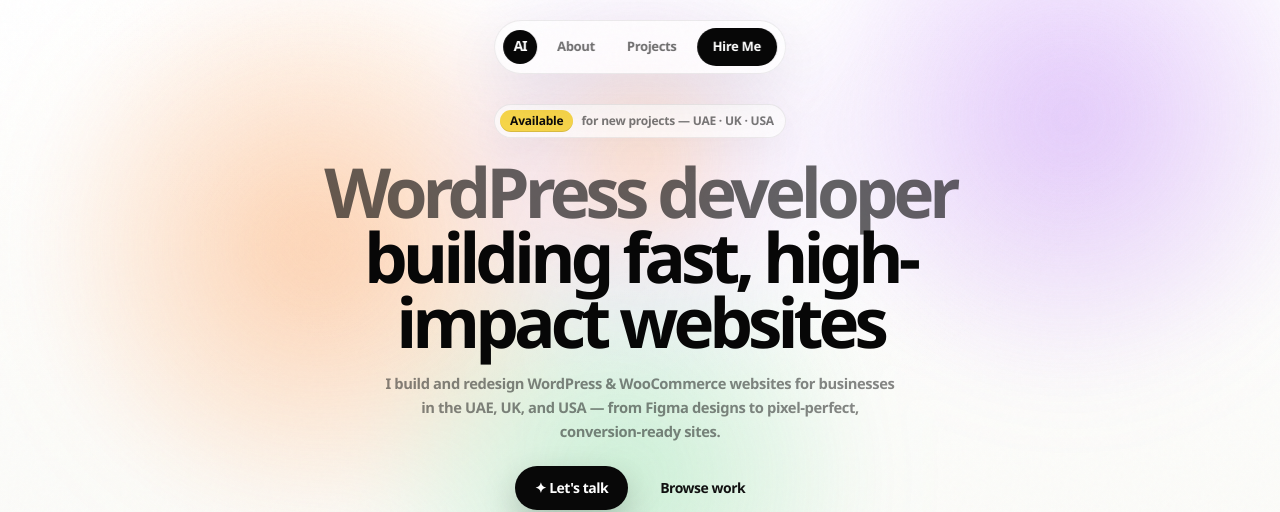
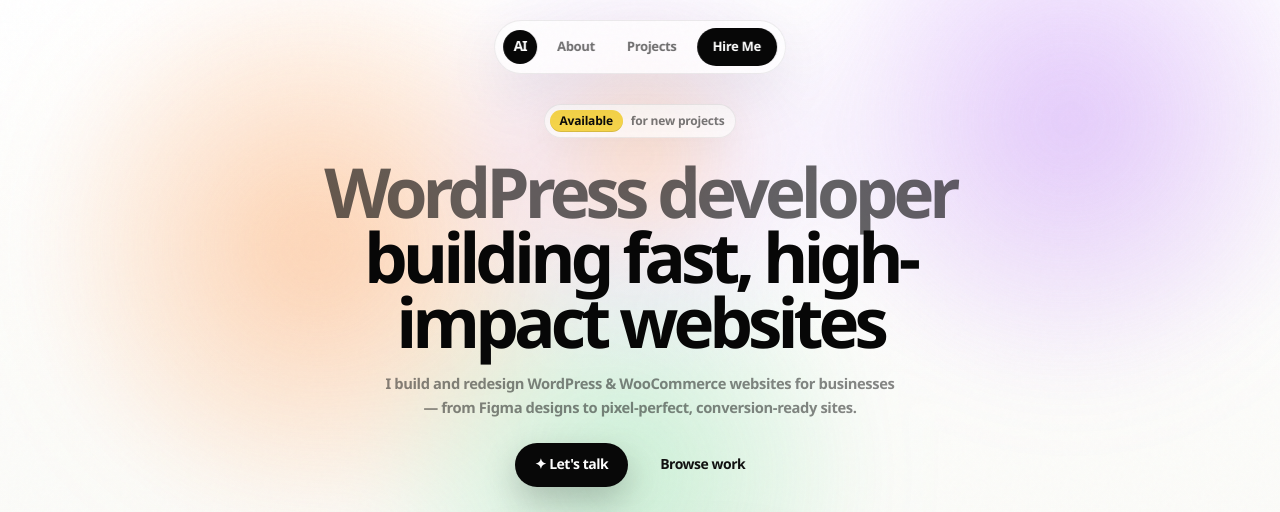
Before and after one commit to adeeliqbalanjum/portfolio-v4, a Next.js app: page / in a window 1280 px wide. Shown: the top 512 px of the page. Built offline with nearby package versions, Linux system fonts and the light colour scheme; a web font is replaced by a local one.

Commit message:
Update page.tsx

```diff
--- a/app/page.tsx
+++ b/app/page.tsx
@@ -74,9 +74,9 @@
         </div>
 
         <div className="hero-inner">
-          <div className="status-pill reveal"><strong>Available</strong> for new projects — UAE · UK · USA</div>
+          <div className="status-pill reveal"><strong>Available</strong> for new projects</div>
           <h1 className="reveal"><span className="soft">WordPress developer</span> building fast, high-impact websites</h1>
-          <p className="subline reveal">I build and redesign WordPress & WooCommerce websites for businesses in the UAE, UK, and USA — from Figma designs to pixel-perfect, conversion-ready sites.</p>
+          <p className="subline reveal">I build and redesign WordPress & WooCommerce websites for businesses — from Figma designs to pixel-perfect, conversion-ready sites.</p>
           <div className="actions reveal">
             <a className="btn btn-dark" href="mailto:adeeliqbalajum@gmail.com">✦ Let&apos;s talk</a>
             <a className="btn btn-ghost" href="#projects">Browse work</a>
```
